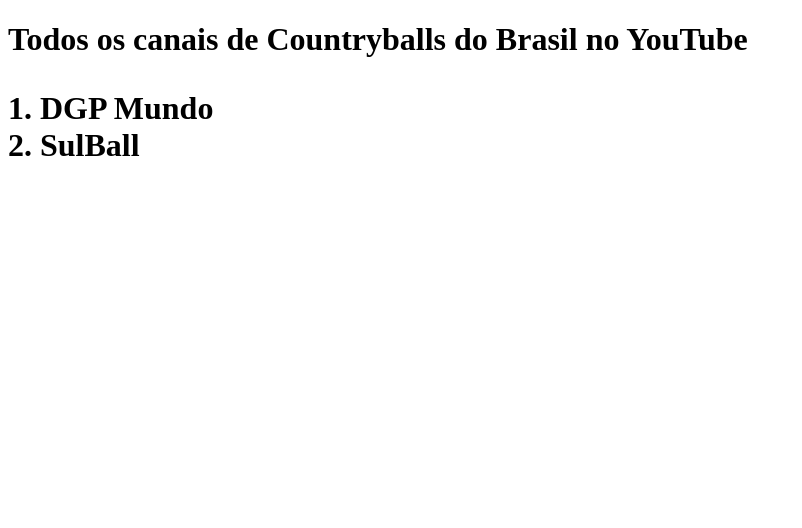
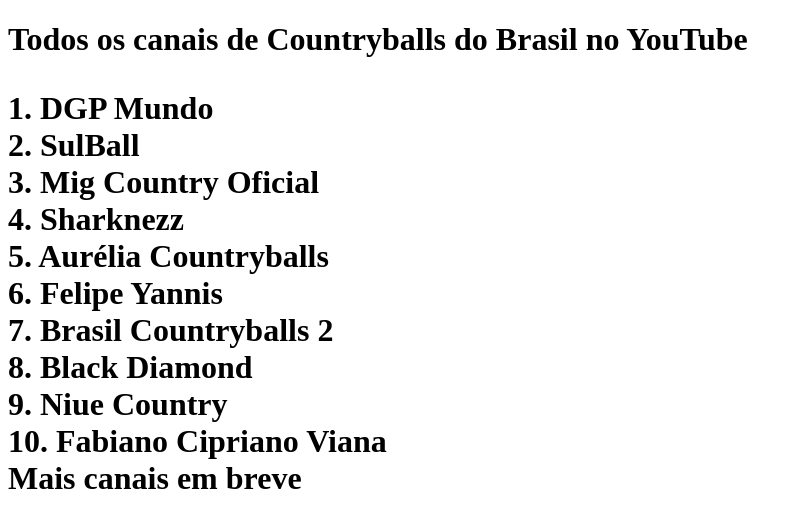
Before and after one commit to pedromiguel2013/clone-tabnews, a Next.js app: page / in a window 1280 px wide. Shown: the top 528 px of the page, without its empty margins (0-802 px from the left). Built offline with nearby package versions, Linux system fonts and the light colour scheme.

Commit message:
Lista dos Canais de Countryballs da Comunidade BR no YouTube

```diff
--- a/pages/index.js
+++ b/pages/index.js
@@ -4,7 +4,16 @@ function Home() {
     <div>
     <p>
     1. DGP Mundo <br />
-    2. SulBall
+    2. SulBall <br />
+    3. Mig Country Oficial <br />
+    4. Sharknezz <br />
+    5. Aurélia Countryballs <br />
+    6. Felipe Yannis <br />
+    7. Brasil Countryballs 2 <br />
+    8. Black Diamond <br />
+    9. Niue Country <br />
+    10. Fabiano Cipriano Viana <br />
+    Mais canais em breve
     </p>
     </div>
     </h1>
```
